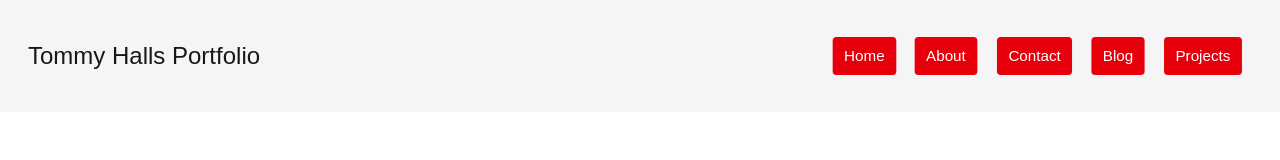
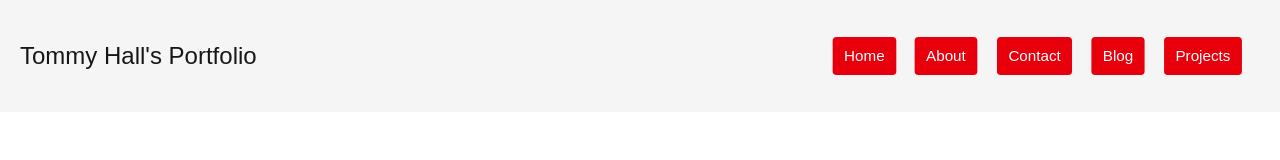
Before and after one commit to TeejMcSteez/nextWebsite, a Next.js app: page / in a window 1280 px wide. Shown: the top 160 px of the page. Built offline with nearby package versions, Linux system fonts and the light colour scheme.

Commit message:
Added typewrite to logo

```diff
--- a/src/components/Landing/Logo.jsx
+++ b/src/components/Landing/Logo.jsx
@@ -1,7 +1,27 @@
+
+import { useState, useEffect } from "react";
+
+// Basic typewriter effect for the logo text
 export default function Logo() {
+    const text = "Tommy Hall's Portfolio";
+    const speed = 58;
+    const [displayedText, setDisplayedText] = useState("");
+
+    useEffect(() => {
+        let index = 0;
+        const interval = setInterval(() => {
+            if (index < text.length) {
+                setDisplayedText(text.slice(0, index + 1));
+                index++;
+            } else {
+                clearInterval(interval);
+            }
+        }, speed);
+
+        return () => clearInterval(interval); // cleanup onUnmount
+    }, [text, speed]);
+
     return (
-        <div className="">
-            <h1 className='m-5 text-2xl text-start items-start'>Tommy Halls Portfolio</h1>
-        </div>
+        <h1 className="flex flex-row m-1 p-2 text-2xl bold">{displayedText}</h1>
     );
 }
```
